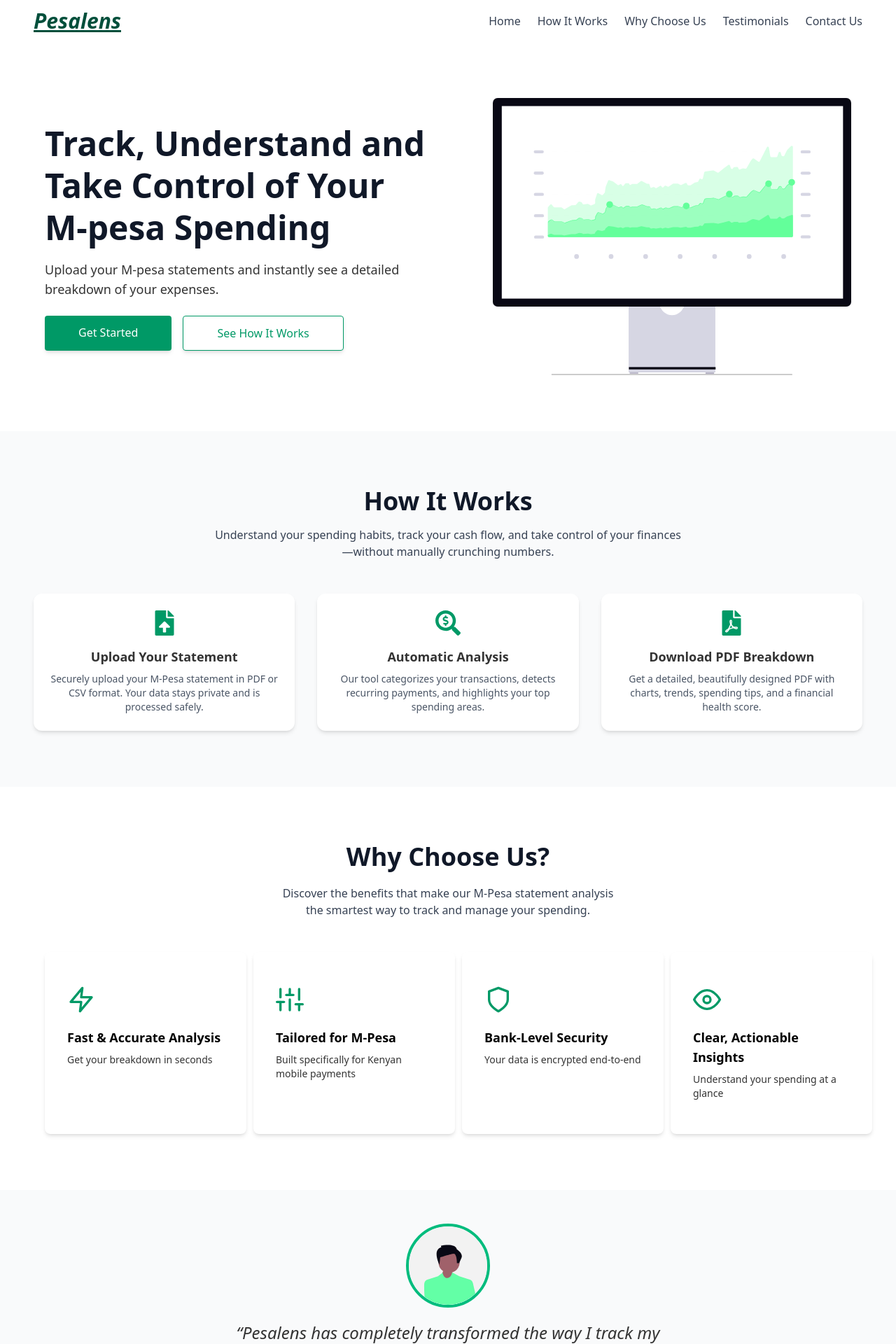
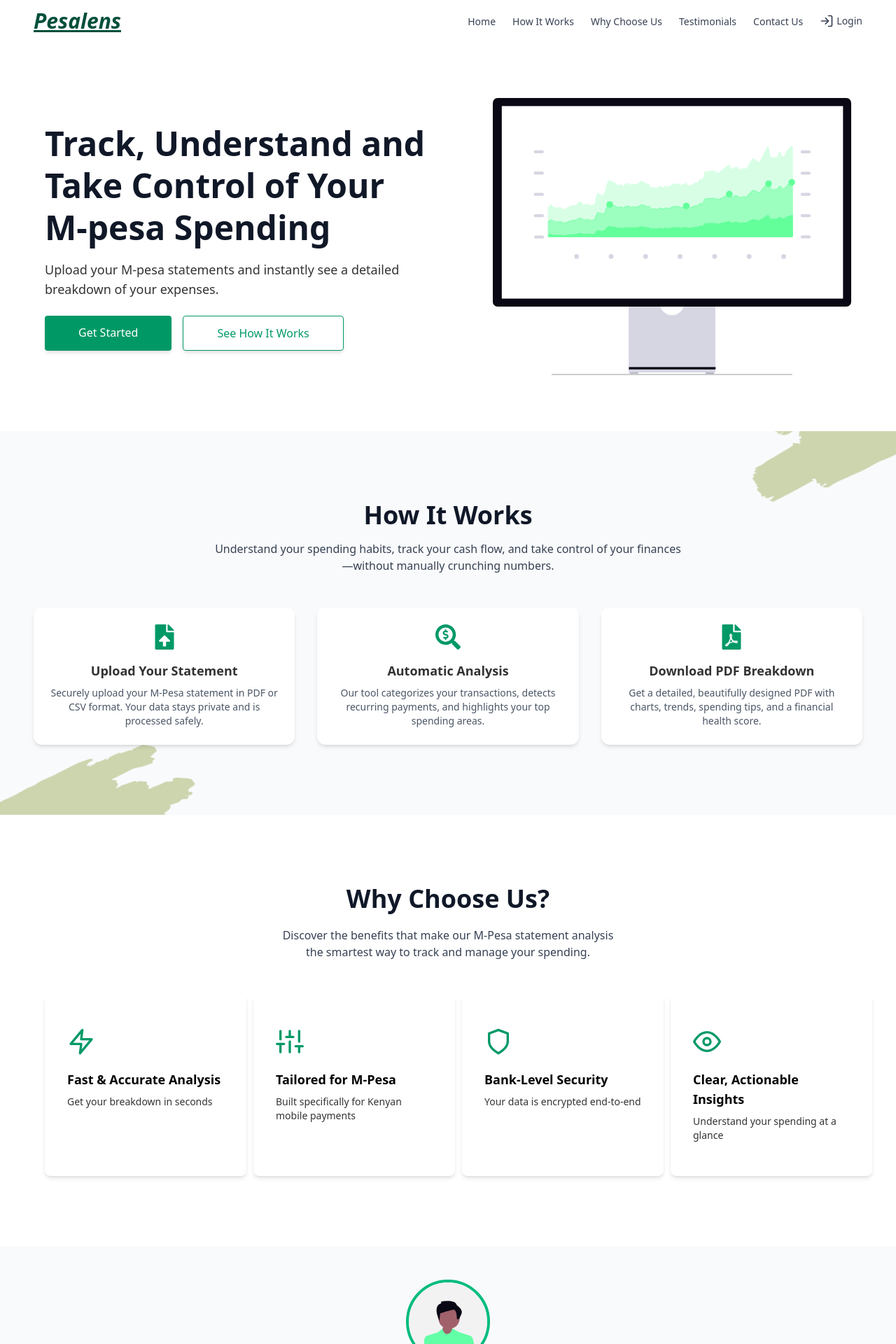
Before and after one commit to samuelkaranja/pesalens, a React (Vite) app: page / in a window 1280 px wide. Shown: the top 1920 px of the page at 70% size. Built offline with nearby package versions, Linux system fonts and the light colour scheme.

Commit message:
Redesigned the login button in the navbar and added a valid email in the footer

```diff
--- a/src/components/Footer/Footer.tsx
+++ b/src/components/Footer/Footer.tsx
@@ -88,10 +88,10 @@
             <li className="flex items-center gap-2">
               <FiMail size={18} />
               <a
-                href="mailto:support@pesalens.com"
+                href="mailto:pesalens@gmail.com"
                 className="hover:text-emerald-300"
               >
-                support@pesalens.com
+                pesalens@gmail.com
               </a>
             </li>
             <li className="flex items-center gap-2">
--- a/src/components/Navbar/Navbar.tsx
+++ b/src/components/Navbar/Navbar.tsx
@@ -1,6 +1,7 @@
 import React, { useEffect, useState } from "react";
 import { scrollToSection } from "../../utils/scrollToSection";
 import { Link } from "react-router-dom";
+import { FiLogIn } from "react-icons/fi";
 
 const Navbar: React.FC = () => {
   const [isOpen, setIsOpen] = useState(false);
@@ -38,14 +39,17 @@
         {/* Desktop Links */}
         <ul className="hidden md:flex items-center space-x-6 text-gray-700 font-small">
           <li>
-            <Link to="/" className="hover:text-emerald-700 hover:underline">
+            <Link
+              to="/"
+              className="hover:text-emerald-700 hover:underline text-sm"
+            >
               Home
             </Link>
           </li>
           <li onClick={() => scrollToSection("how-it-works")}>
             <a
               href="#how-it-works"
-              className="hover:text-emerald-700 hover:underline"
+              className="hover:text-emerald-700 hover:underline text-sm"
             >
               How It Works
             </a>
@@ -53,7 +57,7 @@
           <li onClick={() => scrollToSection("why-choose-us")}>
             <a
               href="#why-choose-us"
-              className="hover:text-emerald-700 hover:underline"
+              className="hover:text-emerald-700 hover:underline text-sm"
             >
               Why Choose Us
             </a>
@@ -61,7 +65,7 @@
           <li onClick={() => scrollToSection("testimonials")}>
             <a
               href="#testimonials"
-              className="hover:text-emerald-700 hover:underline"
+              className="hover:text-emerald-700 hover:underline text-sm"
             >
               Testimonials
             </a>
@@ -69,27 +73,20 @@
           <li onClick={() => scrollToSection("footer")}>
             <a
               href="#contact"
-              className="hover:text-emerald-700 hover:underline"
+              className="hover:text-emerald-700 hover:underline text-sm"
             >
               Contact Us
             </a>
           </li>
-          {/* <li>
-            <a
-              href="#login"
-              className="bg-emerald-600 hover:bg-emerald-700 text-white text-sm px-4 py-2 rounded inline-flex items-center"
+          <li>
+            <Link
+              to="/login"
+              className="flex items-center space-x-1 hover:text-emerald-700 text-sm"
             >
-              Login
-            </a>
+              <FiLogIn className="w-5 h-5" />
+              <span>Login</span>
+            </Link>
           </li>
-          <li>
-            <a
-              href="#signup"
-              className="bg-emerald-600 hover:bg-emerald-700 text-white text-sm px-4 py-2 rounded inline-flex items-center"
-            >
-              Sign Up
-            </a>
-          </li> */}
         </ul>
 
         {/* Mobile Menu Button */}
@@ -154,20 +151,13 @@
               </a>
             </li>
             <li>
-              <a
-                href="#login"
-                className="block bg-emerald-600 hover:bg-emerald-700 text-white text-center py-2 rounded"
+              <Link
+                to="/login"
+                className="flex items-center space-x-1 hover:text-emerald-700 text-sm"
               >
-                Login
-              </a>
-            </li>
-            <li>
-              <a
-                href="#signup"
-                className="block bg-emerald-600 hover:bg-emerald-700 text-white text-center py-2 rounded"
-              >
-                Sign Up
-              </a>
+                <FiLogIn className="w-5 h-5" />
+                <span>Login</span>
+              </Link>
             </li>
           </ul>
         </div>
--- a/src/components/Steps/Steps.tsx
+++ b/src/components/Steps/Steps.tsx
@@ -1,5 +1,6 @@
 import React from "react";
 import { FaFileUpload, FaSearchDollar, FaFilePdf } from "react-icons/fa";
+import background from "../../assets/background.png";
 
 const Steps: React.FC = () => {
   const steps = [
@@ -24,7 +25,16 @@
   ];
 
   return (
-    <section id="how-it-works" className="bg-gray-50 py-20">
+    <section
+      id="how-it-works"
+      className="bg-gray-50 py-25"
+      style={{
+        backgroundImage: `url(${background})`,
+        backgroundSize: "cover",
+        backgroundPosition: "center",
+        backgroundRepeat: "no-repeat",
+      }}
+    >
       <div className="container mx-auto px-6 md:px-12 text-center">
         <h2 className="text-3xl md:text-4xl font-bold text-gray-900">
           How It Works
--- a/src/components/WhyChooseUs/WhyChooseUs.tsx
+++ b/src/components/WhyChooseUs/WhyChooseUs.tsx
@@ -26,7 +26,7 @@
   ];
 
   return (
-    <section id="why-choose-us" className="bg-white py-8 md:py-12 lg:py-20">
+    <section id="why-choose-us" className="bg-white py-8 md:py-12 lg:py-25">
       <div className="max-w-7xl mx-auto px-6 sm:px-8 lg:px-16">
         <h2 className="text-3xl sm:text-4xl lg:text-4xl font-bold text-gray-900 text-center mb-5">
           Why Choose Us?
```
Also changed, not shown: src/assets/background.png (added).
